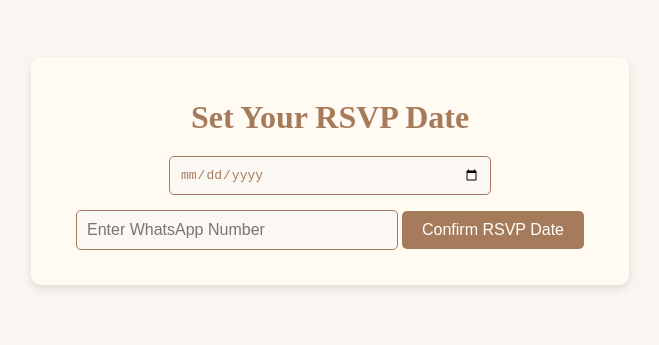
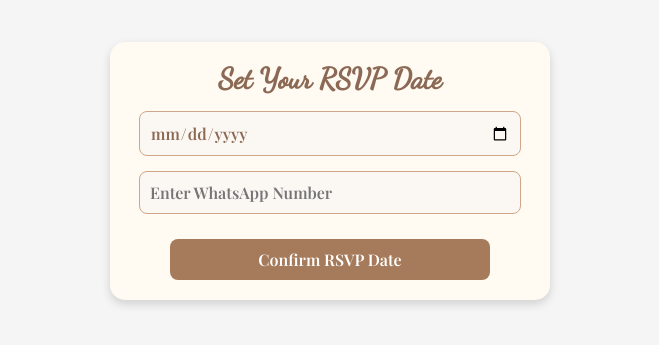
Before and after one commit to rasha1508/rsvp, a plain HTML site: page index.html in a window 1280 px wide. Shown: the part 229-574 px from the top of the page, without its empty margins (310-969 px from the left). Drawn offline with nearby package versions, Linux system fonts and the light colour scheme.

Commit message:
index.html

```diff
--- a/index.html
+++ b/index.html
@@ -1,113 +1,110 @@
 <!DOCTYPE html>
 <html lang="en">
 <head>
-    <meta charset="UTF-8" />
-    <meta name="viewport" content="width=device-width, initial-scale=1.0" />
-    <title>RSVP Confirmation</title>
+  <meta charset="UTF-8">
+  <meta name="viewport" content="width=device-width, initial-scale=1.0">
+  <title>RSVP Widget</title>
+  <!-- Google Fonts -->
+  <link href="https://fonts.googleapis.com/css2?family=Playfair+Display:wght@600&family=Dancing+Script:wght@500&display=swap" rel="stylesheet">
   <style>
+    /* Center the widget */
     body {
-        font-family: "Playfair Display", serif;
       display: flex;
-        flex-direction: column;
       align-items: center;
       justify-content: center;
       height: 100vh;
       margin: 0;
-        background-color: #f9f5f1;
+      background-color: #f5f5f5;
+      font-family: 'Playfair Display', serif;
+    }
+
+    /* Widget container */
+    .widget-container {
+      background-color: #fffaf2;
+      padding: 20px;
+      border-radius: 15px;
+      box-shadow: 0 4px 10px rgba(0, 0, 0, 0.15);
+      text-align: center;
+      max-width: 400px;
+      width: 100%;
       color: #a67b5b;
     }
 
-      .container {
-        text-align: center;
-        background-color: #fffaf2;
-        padding: 20px;
-        border-radius: 10px;
-        box-shadow: 0 4px 8px rgba(0, 0, 0, 0.1);
+    /* Title styling */
+    .widget-title {
+      font-family: 'Dancing Script', cursive;
+      font-size: 1.8em;
+      margin-bottom: 15px;
+      font-weight: bold;
+      color: #8c6954;
     }
 
-      h1 {
-        font-size: 2em;
-        margin-bottom: 20px;
+    /* Input fields styling */
+    input[type="date"], input[type="tel"] {
+      padding: 10px;
+      font-size: 1em;
+      border: 1px solid #d0a68a;
+      border-radius: 8px;
+      margin-bottom: 15px;
+      width: 90%;
+      background-color: #fbf8f4;
+      color: #8c6954;
+      font-family: 'Playfair Display', serif;
+      display: block;
+      margin-left: auto;
+      margin-right: auto;
     }
 
-      input[type="date"],
-      input[type="tel"] {
-        padding: 10px;
-        font-size: 1em;
-        border: 1px solid #a67b5b;
-        border-radius: 5px;
-        margin-bottom: 15px;
-        background-color: #fbf8f4;
-        color: #a67b5b;
-        width: 100%;
-        max-width: 300px;
-      }
-
-      .submit-btn {
+    /* Button styling */
+    .submit-btn, .rsvp-button {
       font-size: 1em;
       padding: 10px 20px;
       border: none;
-        border-radius: 5px;
+      border-radius: 8px;
       background-color: #a67b5b;
       color: white;
       cursor: pointer;
+      width: 80%;
+      margin-top: 10px;
+      font-family: 'Playfair Display', serif;
+      text-decoration: none;
+      display: inline-block;
     }
 
-      .submit-btn:hover {
+    /* Button hover effect */
+    .submit-btn:hover, .rsvp-button:hover {
       background-color: #8c6954;
     }
 
+    /* RSVP information */
     .rsvp-info {
+      font-size: 1.1em;
+      color: #8c6954;
       margin-top: 20px;
-        font-size: 1.2em;
-      }
-
-      .rsvp-button {
-        font-size: 1.2em;
-        padding: 10px 20px;
-        background-color: #a67b5b;
-        color: white;
-        border: none;
-        border-radius: 5px;
-        cursor: pointer;
-        text-decoration: none;
-        display: inline-block;
-        margin-top: 10px;
-      }
-
-      .rsvp-button:hover {
-        background-color: #8c6954;
+      font-family: 'Playfair Display', serif;
     }
   </style>
 </head>
 <body>
-    <div class="container">
-      <h1>Set Your RSVP Date</h1>
+
+<div class="widget-container">
   <div id="input-fields">
+    <div class="widget-title">Set Your RSVP Date</div>
     <input type="date" id="rsvp-date" placeholder="Select RSVP Date" />
-        <input
-          type="tel"
-          id="whatsapp-number"
-          placeholder="Enter WhatsApp Number"
-        />
-        <button class="submit-btn" onclick="showRSVPInfo()">
-          Confirm RSVP Date
-        </button>
+    <input type="tel" id="whatsapp-number" placeholder="Enter WhatsApp Number" />
+    <button class="submit-btn" onclick="showRSVPInfo()">Confirm RSVP Date</button>
   </div>
 
-      <div id="rsvp-info" class="rsvp-info" style="display: none">
+  <div id="rsvp-info" class="rsvp-info" style="display: none;">
     <p id="rsvp-date-text"></p>
-        <a id="rsvp-button" class="rsvp-button" href="#" target="_blank"
-          >RSVP Now</a
-        >
+    <a id="rsvp-button" class="rsvp-button" href="#" target="_blank">RSVP Now</a>
   </div>
 </div>
 
 <script>
   function showRSVPInfo() {
     const rsvpDateInput = document.getElementById("rsvp-date").value;
-        const whatsappNumberInput =
-          document.getElementById("whatsapp-number").value;
+    const whatsappNumberInput = document.getElementById("whatsapp-number").value;
     const rsvpDateText = document.getElementById("rsvp-date-text");
     const rsvpInfo = document.getElementById("rsvp-info");
     const rsvpButton = document.getElementById("rsvp-button");
@@ -119,18 +116,19 @@
     }
 
     // Format WhatsApp number (remove any non-numeric characters)
-        const formattedNumber = whatsappNumberInput.replace(/\D/g, "");
+    const formattedNumber = whatsappNumberInput.replace(/\D/g, '');
 
     // Hide the input fields
     inputFields.style.display = "none";
 
     // Display the selected date
-        rsvpDateText.innerText = `RSVP Date is: ${rsvpDateInput}`;
+    rsvpDateText.innerText = `RSVP Date: ${rsvpDateInput}`;
     rsvpInfo.style.display = "block";
 
     // Set up the WhatsApp link with the selected date and number
     rsvpButton.href = `https://wa.me/${formattedNumber}?text=Hi,%20I'm%20RSVPing%20for%20the%20wedding%20on%20${rsvpDateInput}.`;
   }
 </script>
+
 </body>
 </html>
```
Lines whose indentation alone changed are shown as unchanged.
